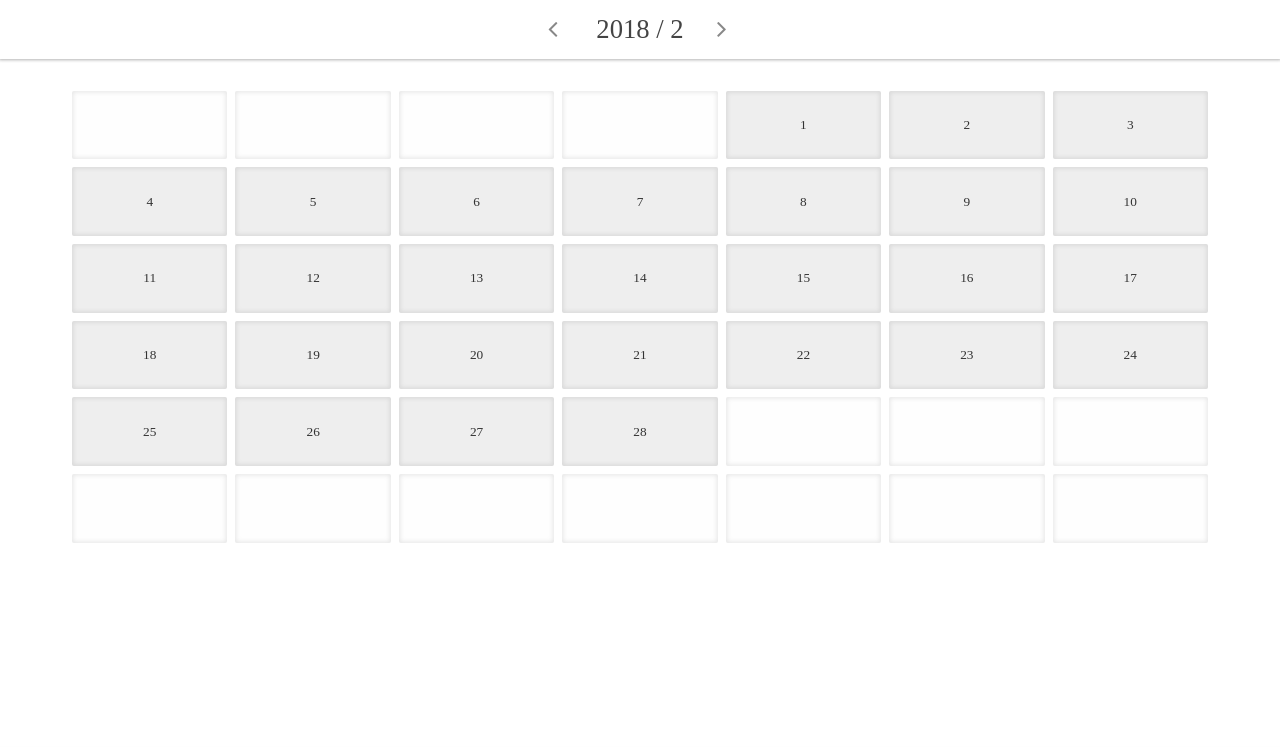
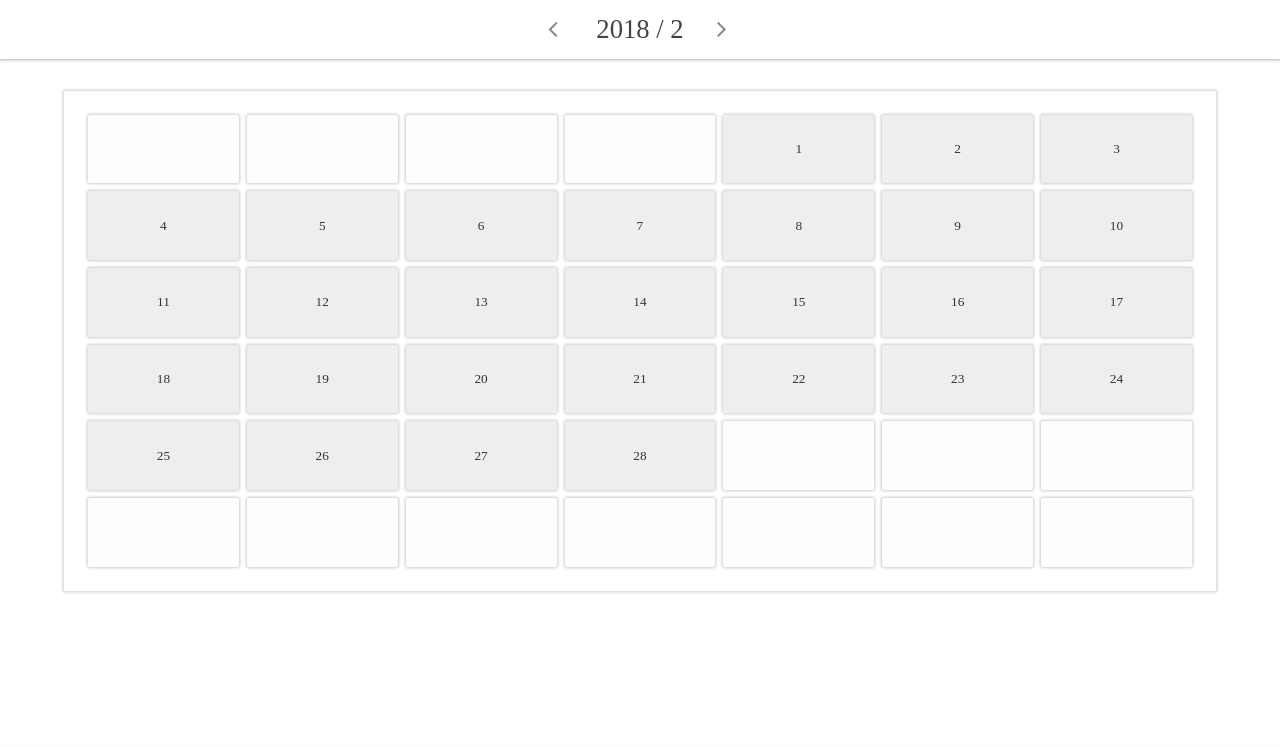
Before and after one commit to wassan128/chrosche, a browser extension: page index.html in a window 1280 px wide. Shown: the top 747 px of the page. Drawn offline with Linux system fonts and the light colour scheme.

Commit message:
update design

```diff
--- a/css/style.css
+++ b/css/style.css
@@ -26,7 +26,7 @@ body::before {
 	background: url("../image/bg.jpg");
 	background-size: cover;
 	background-position: center;
-	opacity: 0.5;
+	opacity: 0.7;
 	position: absolute;
 	top: 0;
 	bottom: 0;
@@ -208,8 +208,11 @@ body::before {
 table {
 	border-collapse: separate;
 	border-spacing: 0.5em;
-	margin: 1.5em auto;
+	margin: 2em auto;
+	padding: 1em;
 	width: 90%;
+	background: rgba(255, 255, 255, 0.4);
+	box-shadow: 0 0 3px 1px rgba(0, 0, 0, 0.2);
 }
 	td {
 		font-size: 10pt;
@@ -221,8 +224,8 @@ table {
 		text-align: center;
 		border-radius: 2px;
 		cursor: pointer;
-		transition: 0.3s;
-		box-shadow: 0 0 5px 1px rgba(0, 0, 0, 0.1) inset;
+		box-shadow: 0 0 3px 1px rgba(0, 0, 0, 0.2);
+		transition: 0.5s;
 	}
 	td:hover {
 		box-shadow: 0 0 10px 1px rgba(0, 0, 0, 0.3) inset;
```
